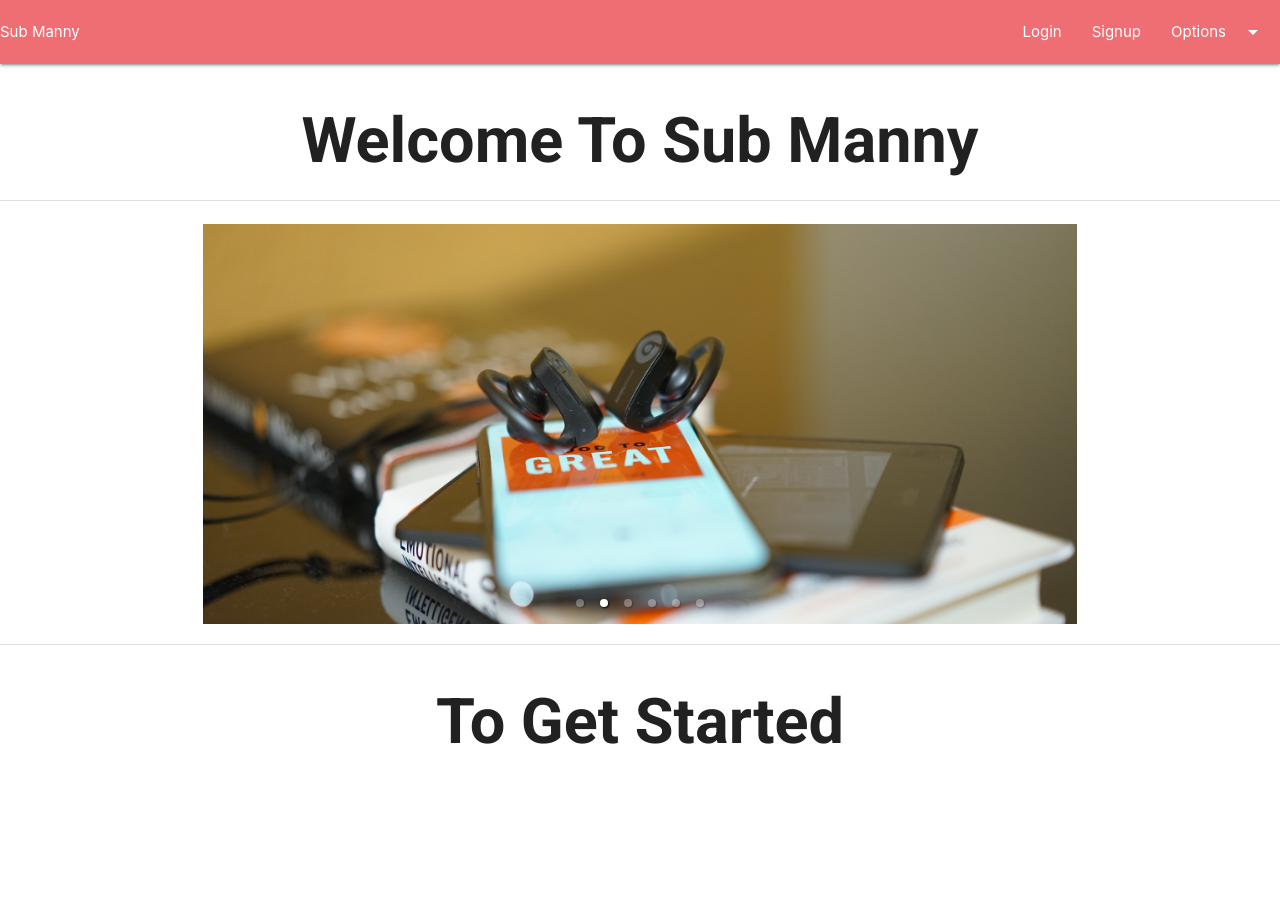
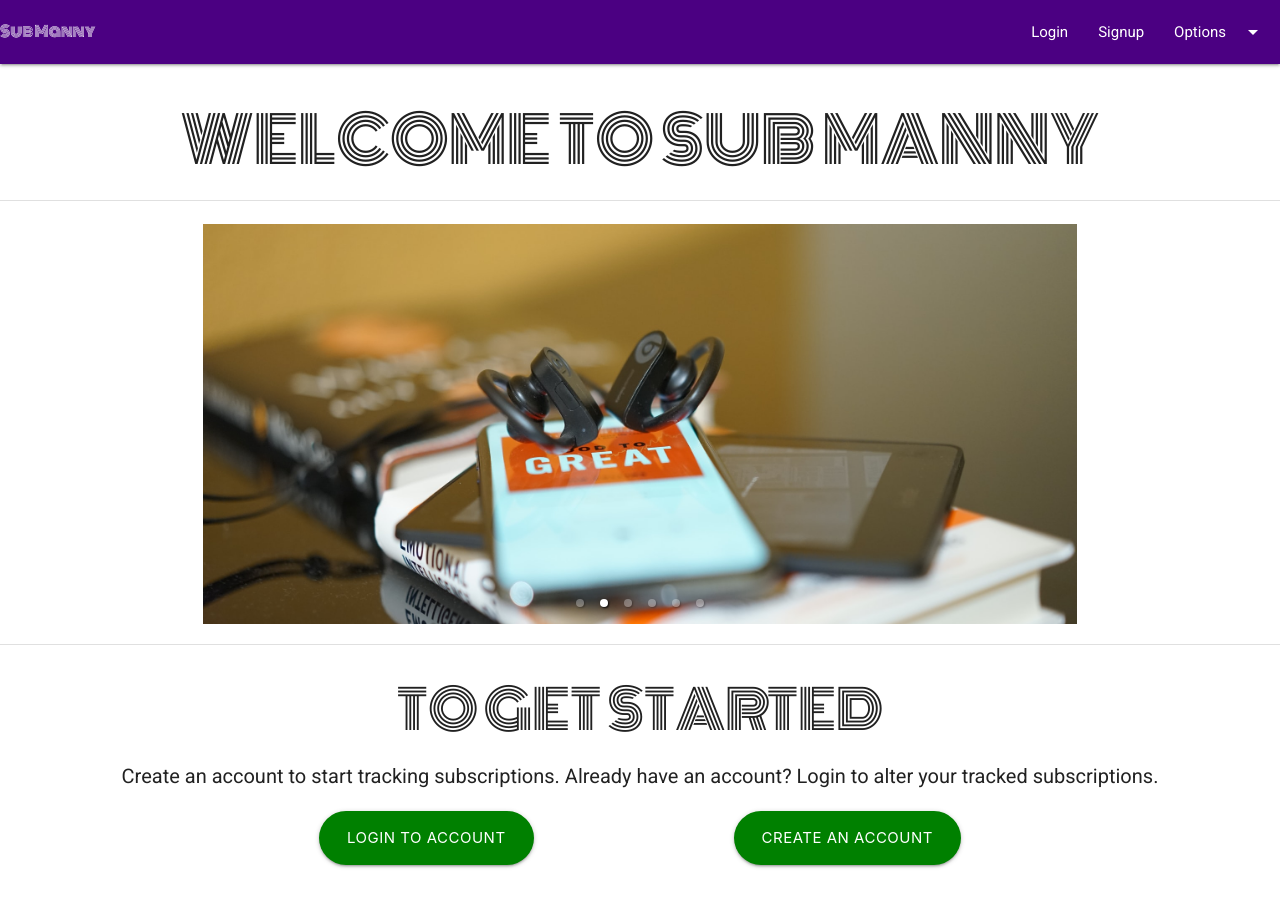
Before and after one commit to Aikeh2021/subscription-manager, a React (Create React App) app in the folder client/: page / in a window 1280 px wide. Shown: the top 906 px of the page. Before the commit the page ends 800 px from the top, so only its background shows below. Built offline with nearby package versions, Linux system fonts and the light colour scheme.

Commit message:
Added some styling to the home page.

```diff
--- a/client/public/index.html
+++ b/client/public/index.html
@@ -26,8 +26,11 @@
     <script src="https://cdnjs.cloudflare.com/ajax/libs/materialize/1.0.0/js/materialize.min.js"></script>
 
     <!-- Google Fonts Link -->
-    <link rel="preconnect" href="https://fonts.gstatic.com">
-    <link href="https://fonts.googleapis.com/css2?family=Roboto:wght@700&display=swap" rel="stylesheet">
+    <link rel="preconnect" href="https://fonts.gstatic.com" />
+    <link
+      href="https://fonts.googleapis.com/css2?family=Monoton&family=Roboto&display=swap"
+      rel="stylesheet"
+    />
     <!--
       Notice the use of %PUBLIC_URL% in the tags above.
       It will be replaced with the URL of the `public` folder during the build.
--- a/client/src/components/Navbar/Navbar.jsx
+++ b/client/src/components/Navbar/Navbar.jsx
@@ -13,9 +13,9 @@ const navbar = () => {
   <li class="divider"></li>
   <li><NavLink to="/">Sign Out</NavLink></li>
 </ul>
-<nav>
+<nav style={{backgroundColor: "#4B0082", fontFamily: 'Roboto'}}>
   <div class="nav-wrapper">
-    <Link to="/">Sub Manny</Link>
+    <Link to="/" style={{fontFamily: 'Monoton'}}>Sub Manny</Link>
     <ul class="right hide-on-med-and-down">
       <li><NavLink to="/login">Login</NavLink></li>
       <li><NavLink to="/signup">Signup</NavLink></li>
--- a/client/src/containers/Home/Home.jsx
+++ b/client/src/containers/Home/Home.jsx
@@ -38,12 +38,13 @@ import Netflix from '../../assets/logos/Netflix.jpeg';
 import Spotify from '../../assets/logos/Spotify.jpeg';
 import SubscriptionBox from '../../assets/logos/SubscriptionBox.jpeg';
 import VideoGames2 from '../../assets/logos/VideoGames2.jpeg';
+import {Link} from 'react-router-dom';
 
 const Home = () => {
 
     return (
         <div>
-            <h1 style={{textAlign:"center", fontFamily: 'Roboto'}}>Welcome To Sub Manny</h1>
+            <h1 style={{textAlign:"center", fontFamily: 'Monoton'}}>WELCOME TO SUB MANNY</h1>
             <div className="divider"></div>
             <br />
             <div className="container">
@@ -54,7 +55,16 @@ const Home = () => {
                 </div>
             </div>
     <div className="divider"></div>
-            <h1 style={{textAlign:"center", fontFamily: 'Roboto'}}>To Get Started</h1>
+            <h2 style={{textAlign:"center", fontFamily: 'Monoton'}}>TO GET STARTED</h2>
+            <p style={{fontFamily: 'Roboto', fontSize: "20px", textAlign:"center"}}>Create an account to start tracking subscriptions. Already have an account? Login to alter your tracked subscriptions. </p>
+            <div className="row">
+            <div className="col s8 center m12">
+            <Link to="/login" class="waves-effect waves-light btn-large" style={{borderRadius: 30, backgroundColor: "#008000"}}>Login to Account</Link>
+            <span style={{padding: 100}}></span>
+            <Link to="/signup" class="waves-effect waves-light btn-large" style={{borderRadius: 30, backgroundColor: "#008000"}}>Create an Account</Link>
+            </div>
+            </div>
+
         </div>
     );
 };
```
